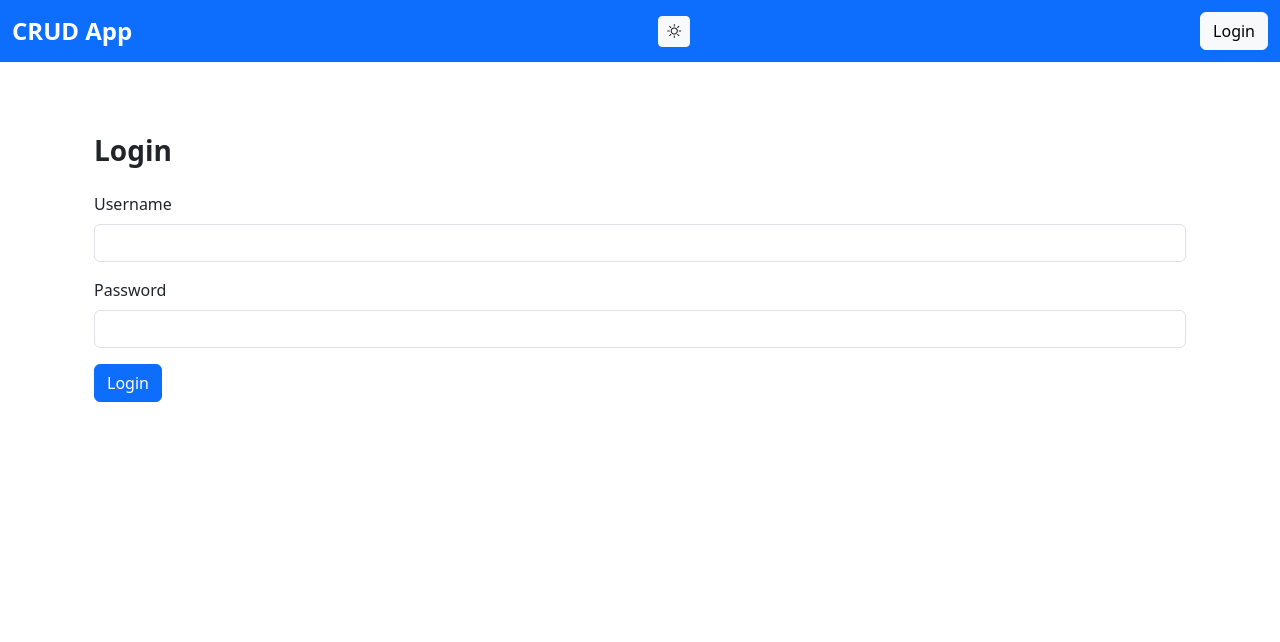
After one commit to paulo1403/crud-django, a Django app: page /login/ in a window 1280 px wide. The commit adds this page. Shown: the top 642 px of the page. Run offline with Django 4.2, Linux system fonts and the light colour scheme.

Commit message:
Implement user authentication: add login/logout views, update item creation to associate with user, and enhance base template with user dropdown

```diff
--- a/crud_app/templates/base.html
+++ b/crud_app/templates/base.html
@@ -26,6 +26,29 @@
         >
           <i class="bi bi-sun" id="theme-icon"></i>
         </button>
+        <div class="navbar-end">
+          {% if user.is_authenticated %}
+          <div class="dropdown">
+            <button
+              class="btn btn-light dropdown-toggle"
+              type="button"
+              id="userDropdown"
+              data-bs-toggle="dropdown"
+              aria-expanded="false"
+            >
+              {{ user.username }}
+            </button>
+            <ul
+              class="dropdown-menu dropdown-menu-end"
+              aria-labelledby="userDropdown"
+            >
+              <li><a class="dropdown-item" href="/logout/">Logout</a></li>
+            </ul>
+          </div>
+          {% else %}
+          <a href="/login/" class="btn btn-light">Login</a>
+          {% endif %}
+        </div>
       </div>
     </header>
     <main class="flex-grow-1 py-4">
--- /dev/null
+++ b/crud_app/templates/login.html
@@ -0,0 +1,29 @@
+{% extends 'base.html' %} {% block content %}
+<div class="container mt-5">
+  <h1 class="fs-3 fw-bold mb-4">Login</h1>
+  <form method="post">
+    {% csrf_token %}
+    <div class="mb-3">
+      <label for="id_username" class="form-label">Username</label>
+      <input
+        type="text"
+        name="username"
+        class="form-control"
+        id="id_username"
+        required
+      />
+    </div>
+    <div class="mb-3">
+      <label for="id_password" class="form-label">Password</label>
+      <input
+        type="password"
+        name="password"
+        class="form-control"
+        id="id_password"
+        required
+      />
+    </div>
+    <button type="submit" class="btn btn-primary">Login</button>
+  </form>
+</div>
+{% endblock %}
--- a/crud_app/urls.py
+++ b/crud_app/urls.py
@@ -1,9 +1,12 @@
 from django.urls import path
 from . import views
+from django.contrib.auth import views as auth_views
 
 urlpatterns = [
     path('', views.item_list, name='item_list'),
     path('create/', views.item_create, name='item_create'),
     path('<int:pk>/update/', views.item_update, name='item_update'),
     path('<int:pk>/delete/', views.item_delete, name='item_delete'),
+    path('login/', auth_views.LoginView.as_view(template_name='login.html'), name='login'),
+    path('logout/', auth_views.LogoutView.as_view(), name='logout'),
 ]
--- a/crud_app/views.py
+++ b/crud_app/views.py
@@ -1,21 +1,25 @@
 from django.shortcuts import render, get_object_or_404, redirect
+from django.contrib.auth.decorators import login_required
 from .models import Item
 
 # List all items
+@login_required
 def item_list(request):
     items = Item.objects.all()
     return render(request, 'item_list.html', {'items': items})
 
 # Create a new item
+@login_required
 def item_create(request):
     if request.method == 'POST':
         name = request.POST.get('name')
         description = request.POST.get('description')
-        Item.objects.create(name=name, description=description)
+        Item.objects.create(name=name, description=description, created_by=request.user)
         return redirect('item_list')
     return render(request, 'item_form.html')
 
 # Update an existing item
+@login_required
 def item_update(request, pk):
     item = get_object_or_404(Item, pk=pk)
     if request.method == 'POST':
```
Also changed, not shown: crud_project/settings.py (+9 -0 lines).
